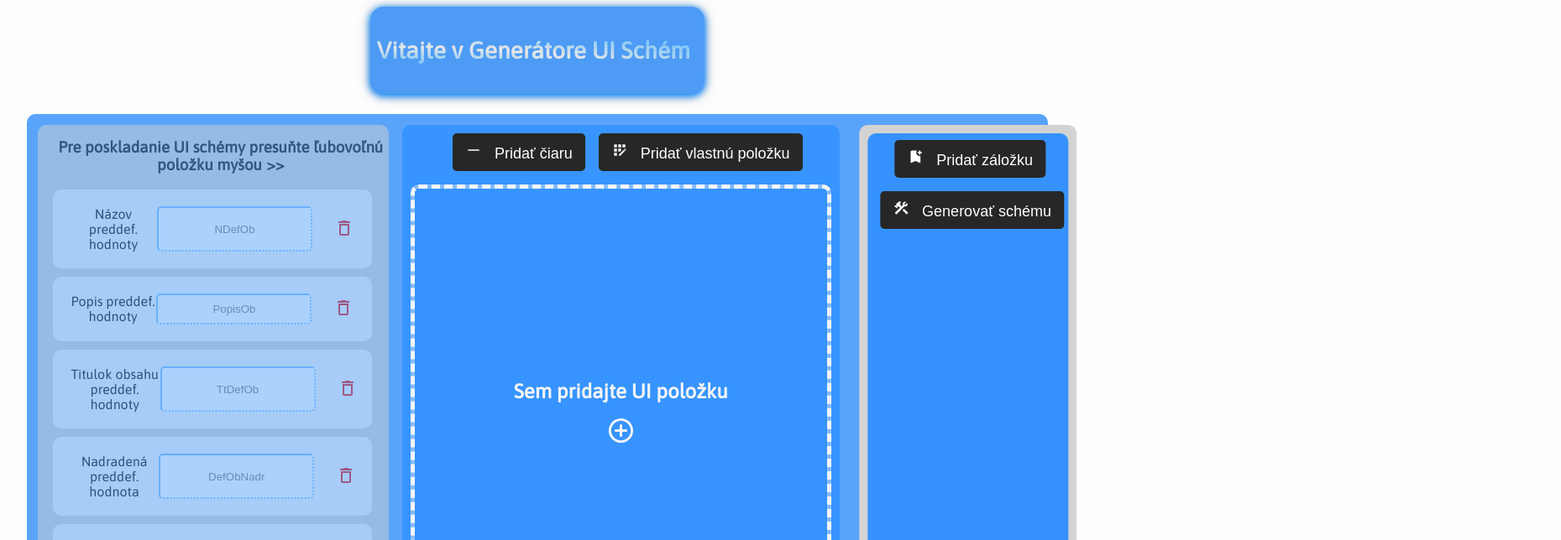
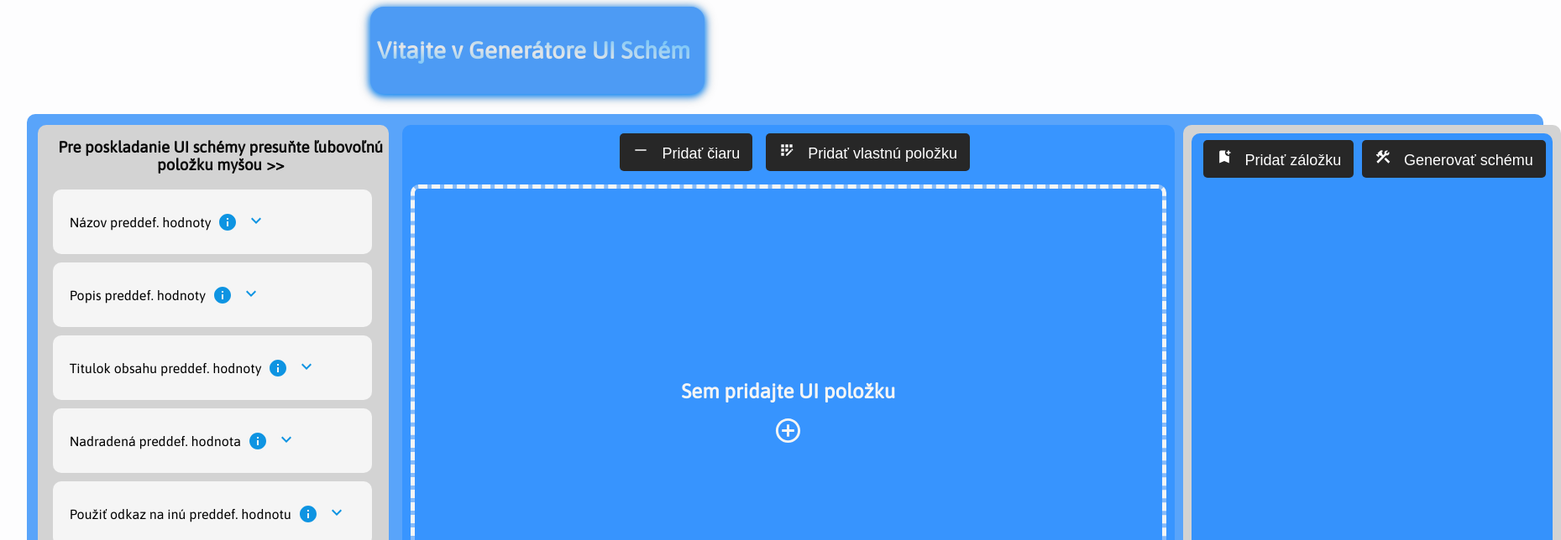
Before and after one commit to xpal1/ui-scheme-generator-react-main, a React (Create React App) app in the folder client/: page / in a window 1280 px wide. Shown: the top 644 px of the page at 84% size, 1859 px wide, since content can reach past the window. Built offline with nearby package versions, Linux system fonts and the light colour scheme.

Commit message:
fixnuty bug s neviditelnymi itemami v CSS, dropdown s info o polozke namiesto mazania

```diff
--- a/client/src/components/ItemsContainer/itemsContainer.css
+++ b/client/src/components/ItemsContainer/itemsContainer.css
@@ -2,7 +2,6 @@
     display: flex;
     margin-bottom: 0.8rem;
     transition-duration: 1.5s;
-    opacity: 0.5;
 }
 
 .items-div {
@@ -10,7 +9,7 @@
     border-radius: 10px;
     display: flex;
     padding: 0.3rem;
-    width: auto;
+    width: 1840px;
 }
 
 .items-container:hover {
--- a/client/src/components/ItemsList/ItemsList.js
+++ b/client/src/components/ItemsList/ItemsList.js
@@ -1,36 +1,49 @@
-import React from "react";
-import DeleteOutlineIcon from "@mui/icons-material/DeleteOutline";
+import React, { useState } from "react";
+import ExpandMoreIcon from "@mui/icons-material/ExpandMore";
+import ExpandLessIcon from "@mui/icons-material/ExpandLess";
+import InfoIcon from "@mui/icons-material/Info";
 import "./itemsList.css";
 
-function ItemsList({ schema, newState, itemKey, index, setState }) {
+function ItemsList({ schema }) {
+  const [showInfo, setShowInfo] = useState(false);
+  const toggleInfo = () => {
+    setShowInfo(!showInfo);
+  };
+
   return (
-    <div
-      style={{
-        display: "flex",
-        justifyContent: "space-around",
-      }}
-    >
-      {schema.iTitle}
-      <input
-        type={schema.iType}
-        placeholder={schema.iField}
-        required={schema.iIsRequired}
-        max={schema.iMaxValue}
-        maxLength={schema.iMaxLength}
-        tabIndex={schema.iTabIndex}
-        className="items-list-input"
-      />
-      <button
-        type="button"
-        className="delete-btn"
-        onClick={() => {
-          newState[itemKey] = newState[itemKey] || [];
-          newState[itemKey].splice(index, 1);
-          setState(newState.filter((group) => group.length));
-        }}
-      >
-        <DeleteOutlineIcon />
-      </button>
+    <div className="items-list-container">
+      <div className="items-list-header">
+        {schema.iTitle} &nbsp;{" "}
+        <InfoIcon onClick={toggleInfo} sx={{ color: "#0e94e2" }} />
+        <button
+          type="button"
+          className="info-dropdown-btn"
+          onClick={toggleInfo}
+        >
+          {showInfo ? (
+            <ExpandLessIcon sx={{ ml: "-1rem" }} />
+          ) : (
+            <ExpandMoreIcon sx={{ ml: "-1rem" }} />
+          )}
+        </button>
+      </div>
+      {showInfo && (
+        <div className="info-dropdown-content">
+          <p>Názov položky: {schema.iTitle}</p>
+          <p>Typ položky: {schema.iType}</p>
+          <p>Popis (pole) položky: {schema.iField}</p>
+          <p>Je povinná: {schema.iIsRequired ? "áno" : "nie"}</p>
+          <p>
+            Maximálna hodnota:{" "}
+            {schema.iMaxValue ? schema.iMaxValue : "nie je určená"}
+          </p>
+          <p>
+            Maximálna dĺžka:{" "}
+            {schema.iMaxLength ? schema.iMaxLength : "nie je určená"}
+          </p>
+          <p>Tab Index: {schema.iTabIndex}</p>
+        </div>
+      )}
     </div>
   );
 }
--- a/client/src/components/ItemsList/itemsList.css
+++ b/client/src/components/ItemsList/itemsList.css
@@ -1,8 +1,18 @@
-.delete-btn {
+.items-list-container {
+    display: flex;
+    flex-direction: column;
+}
+
+.items-list-header {
+    display: flex;
+    align-items: center;
+}
+
+.info-dropdown-btn {
     margin-left: 1rem;
     padding: 5px 10px;
     background-color: transparent;
-    color: #e20e0e;
+    color: #0e94e2;
     border: none;
     border-radius: 5px;
     cursor: pointer;
@@ -12,9 +22,21 @@
     user-select: none;
 }
 
-.delete-btn:hover {
-    background-color: #e20e0e;
-    color: white;
+.info-dropdown-content {
+    width: 100%;
+    background-color: #f9f9f9;
+    padding: 8px;
+    border-style: dotted;
+    border-color: #c2c2c2;
+    border-radius: 0.5rem;
+    border-width: 3px;
+    margin-left: -0.55rem;
+    margin-top: 1rem;
+}
+
+.info-dropdown-content p {
+    margin: 0;
+    padding: 4px 0;
 }
 
 .items-list-input {
@@ -23,6 +45,7 @@
     border-radius: 0.3rem;
     text-align: center;
     transition: 0.4s ease-in-out;
+    height: 2rem;
 }
 
 .items-list-input:focus,
--- a/client/src/components/MainContainer/mainContainer.css
+++ b/client/src/components/MainContainer/mainContainer.css
@@ -3,4 +3,5 @@
     padding-right: 2em;
     margin-top: 1em;
     flex-wrap: wrap;
+    display: flex;
 }
```
